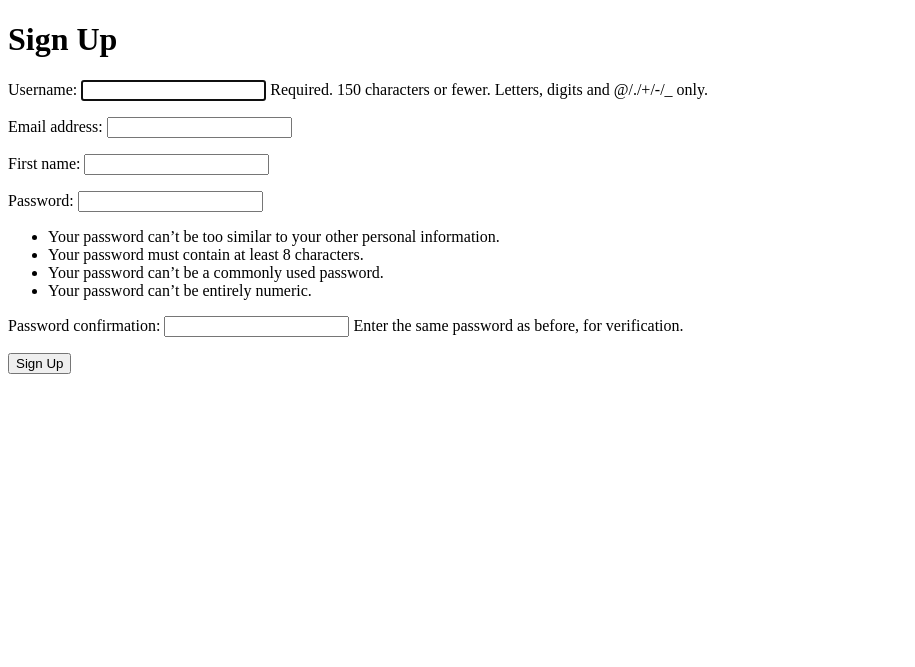
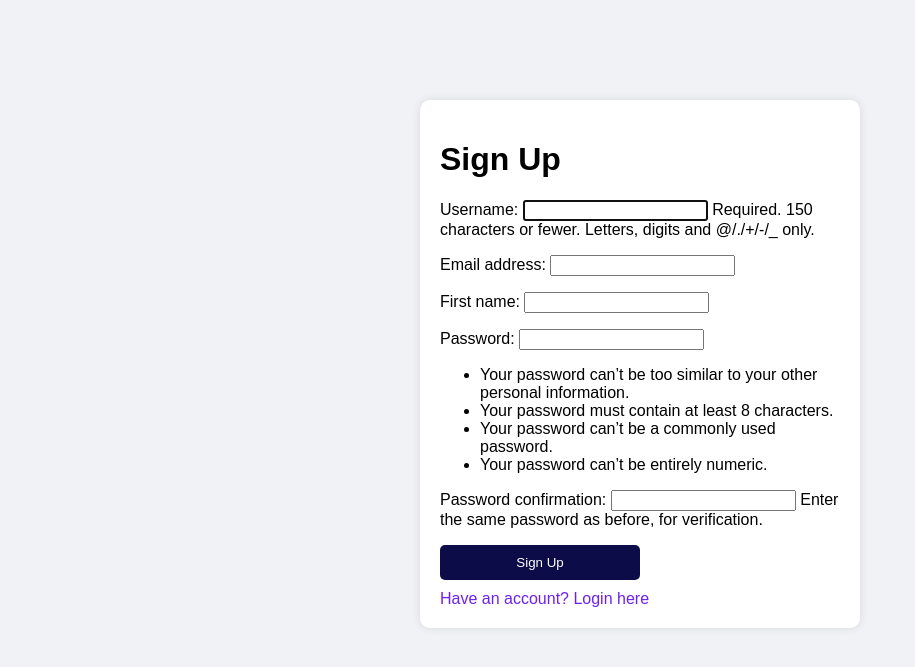
Before and after one commit to deepi-del/week_six_login_page, a Django app: page /accounts/signup/ in a window 1280 px wide. Shown: the top 667 px of the page, without its empty margins (0-915 px from the left). Run offline with Django 5.2, Linux system fonts and the light colour scheme.

Commit message:
css added

```diff
--- a/myapp/accounts/models.py
+++ b/myapp/accounts/models.py
@@ -11,7 +11,7 @@ class CustomUser(AbstractUser):
 
 # Admin Profile Model
 class AdminProfile(models.Model):
-    user = models.OneToOneField('accounts.CustomUser', on_delete=models.CASCADE)  # Use string reference here
+    user = models.OneToOneField('accounts.CustomUser', on_delete=models.CASCADE)
     department = models.CharField(max_length=100, blank=True, null=True)
     is_superuser = models.BooleanField(default=True)
 
--- /dev/null
+++ b/myapp/accounts/static/css/style.css
@@ -0,0 +1,60 @@
+/* static/css/style.css */
+body {
+    background-color: #f0f2f5;
+    font-family: Arial, sans-serif;
+    margin: 0;
+    padding: 0;
+}
+
+.signup-container {
+    width: 400px;
+    margin: 100px auto;
+    padding: 20px;
+    background-color: white;
+    box-shadow: 0 0 10px rgba(0, 0, 0, 0.1);
+    border-radius: 10px;
+}
+
+h2 {
+    text-align: center;
+    margin-bottom: 20px;
+    color: #333;
+}
+
+button {
+    width: 50%;
+    padding: 10px;
+    background-color: #0c0d48;
+    color: white;
+    border: none;
+    border-radius: 5px;
+    cursor: pointer;
+}
+
+button:hover {
+    background-color: #5b72e8;
+}
+
+.login-container {
+    background-color: white;
+    padding: 20px;
+    border-radius: 8px;
+    box-shadow: 0 0 10px rgba(0, 0, 0, 0.1);
+    width: 1000px;
+    height: 500px;
+    margin-left: 40px;
+    text-align: center;
+}
+.login-container h2{
+
+}
+a {
+    display: block;
+    margin-top: 10px;
+    text-decoration: none;
+    color: #6f21ec;
+}
+
+a:hover {
+    text-decoration: underline;
+}
--- a/myapp/accounts/templates/login.html
+++ b/myapp/accounts/templates/login.html
@@ -1,10 +1,13 @@
+{% load static %}
 <!DOCTYPE html>
 <html lang="en">
 <head>
     <meta charset="UTF-8">
     <title>Login</title>
+    <link rel="stylesheet" href="{% static 'css/style.css' %}">
 </head>
 <body>
+    <div class="login-container">
     <h2>Login</h2>
     <form method="POST">
         {% csrf_token %}
@@ -12,5 +15,6 @@
         <button type="submit">Login</button>
     </form>
     <a href="{% url 'signup' %}">Don't have an account? Signup here</a>
+    </div>
 </body>
 </html>
--- a/myapp/accounts/templates/signup.html
+++ b/myapp/accounts/templates/signup.html
@@ -1,11 +1,13 @@
-<!-- accounts/templates/accounts/signup.html -->
+{% load static %}
 <!DOCTYPE html>
 <html lang="en">
 <head>
     <meta charset="UTF-8">
     <title>Sign Up</title>
+    <link rel="stylesheet" href="{% static 'css/style.css' %}">
 </head>
 <body>
+    <div class="signup-container">
     <h1>Sign Up</h1>
     <form method="post">
         {% csrf_token %}
@@ -28,5 +30,7 @@
             </ul>
         </div>
     {% endif %}
+    <a href="{% url 'login' %}"> Have an account? Login here</a>
+  </div>
 </body>
 </html>
--- a/myapp/accounts/urls.py
+++ b/myapp/accounts/urls.py
@@ -10,7 +10,7 @@ urlpatterns = [
     path('home/', home_view, name='home'),
     path('logout/', logout_view, name='logout'),
     path('admin-home/', admin_home_view, name='admin_home'),
-    path('admin-home/create/', create_user_view, name='create_user'),  # Create user
-    path('admin-home/update/<int:user_id>/', update_user_view, name='update_user'),  # Update user
+    path('admin-home/create/', create_user_view, name='create_user'),
+    path('admin-home/update/<int:user_id>/', update_user_view, name='update_user'),
     path('admin-home/delete/<int:user_id>/', delete_user_view, name='delete_user'),
 ]
--- a/myapp/myapp/settings.py
+++ b/myapp/myapp/settings.py
@@ -125,6 +125,7 @@ USE_TZ = True
 # https://docs.djangoproject.com/en/5.1/howto/static-files/
 
 STATIC_URL = 'static/'
+STATICFILES_DIRS=[BASE_DIR/"static",]
 
 # Default primary key field type
 # https://docs.djangoproject.com/en/5.1/ref/settings/#default-auto-field
```
